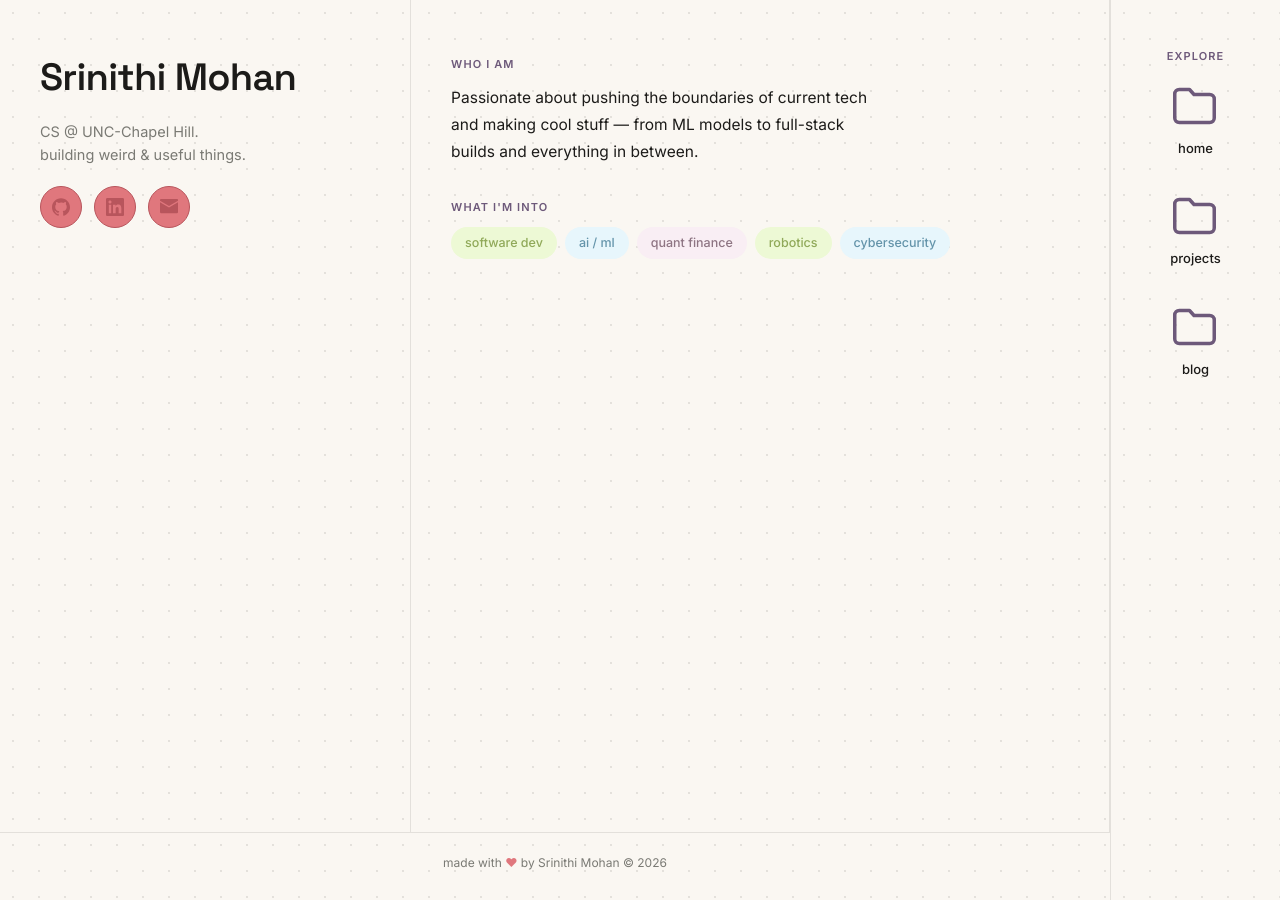
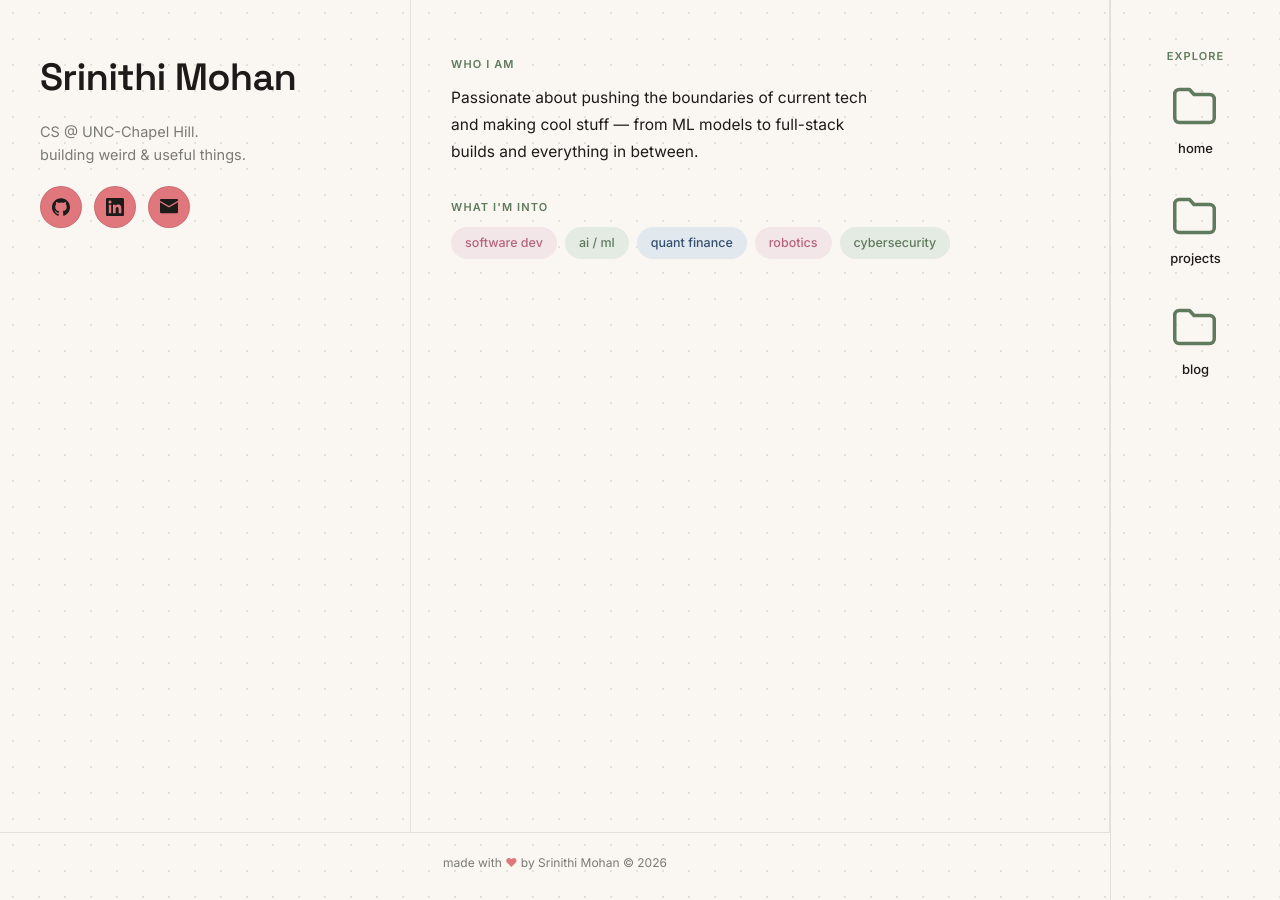
Before and after one commit to srinithimohan/srinithimohan.github.io, a Jekyll site: the page built from index.html, in a window 1280 px wide. Built offline with Jekyll 4.4.1, drawn with Linux system fonts in a browser that asks for light colours.

Commit message:
new colors

```diff
--- a/assets/css/style.scss
+++ b/assets/css/style.scss
@@ -28,14 +28,14 @@ a, img, ul, ol, li, table, tbody, tr, th, td, footer, header, nav, section, main
   --line: rgba(28, 27, 25, 0.1);
   --rose: #E0777D;
   --rose-dark: #b8555c;
-  --plum: #6D597A;
+  --moss: #5F7A5C;
   --slate: #355070;
-  --pill-green-bg: #edf9d5;
-  --pill-green-fg: #90A959;
-  --pill-blue-bg: #e7f6fc;
-  --pill-blue-fg: #6494AA;
-  --pill-mauve-bg: #f9eef4;
-  --pill-mauve-fg: #8E7583;
+  --pill-mauve-bg: #F3E6E9;
+  --pill-mauve-fg: #B5657A;
+  --pill-moss-bg: #E4EBE3;
+  --pill-moss-fg: #5F7A5C;
+  --pill-slate-bg: #E1E8EE;
+  --pill-slate-fg: #355070;
   --radius: 14px;
   --font-display: 'Space Grotesk', 'Helvetica Neue', sans-serif;
   --font-body: 'Inter', -apple-system, BlinkMacSystemFont, 'Helvetica Neue', Arial, sans-serif;
@@ -127,30 +127,30 @@ img {
   width: 42px;
   height: 42px;
   border-radius: 50%;
-  border: 1px solid var(--rose-dark);
-  background: var(--rose);
+  border: 1px solid var(--line);
+  background: #E0777D;
   display: flex;
   align-items: center;
   justify-content: center;
-  transition: transform 0.18s ease, box-shadow 0.18s ease;
+  transition: transform 0.18s ease, border-color 0.18s ease;
 }
 
 .social-btn:hover {
   transform: translateY(-2px);
-  box-shadow: 0 6px 14px rgba(184, 85, 92, 0.25);
+  border-color: var(--ink);
 }
 
 .social-btn svg {
   width: 18px;
   height: 18px;
-  fill: var(--rose-dark);
+  fill: var(--ink);
 }
 
 .eyebrow {
   font-size: 11px;
   letter-spacing: 0.1em;
   text-transform: uppercase;
-  color: var(--plum);
+  color: var(--moss);
   margin-bottom: 10px;
   font-weight: 600;
 }
@@ -174,18 +174,18 @@ img {
   font-weight: 500;
   padding: 6px 14px;
   border-radius: 20px;
-  background: var(--pill-green-bg);
-  color: var(--pill-green-fg);
+  background: var(--pill-mauve-bg);
+  color: var(--pill-mauve-fg);
 }
 
 .pill:nth-child(3n+2) {
-  background: var(--pill-blue-bg);
-  color: var(--pill-blue-fg);
+  background: var(--pill-moss-bg);
+  color: var(--pill-moss-fg);
 }
 
 .pill:nth-child(3n) {
-  background: var(--pill-mauve-bg);
-  color: var(--pill-mauve-fg);
+  background: var(--pill-slate-bg);
+  color: var(--pill-slate-fg);
 }
 
 .file-nav {
@@ -212,7 +212,7 @@ img {
 .file-item .folder-icon {
   width: 60px;
   height: 60px;
-  color: var(--plum);
+  color: var(--moss);
   transition: color 0.18s ease, transform 0.18s ease;
 }
 
@@ -362,7 +362,7 @@ img {
 
 .project-tech {
   font-size: 12.5px;
-  color: var(--plum);
+  color: var(--moss);
 }
 
 .github-icon {
```
